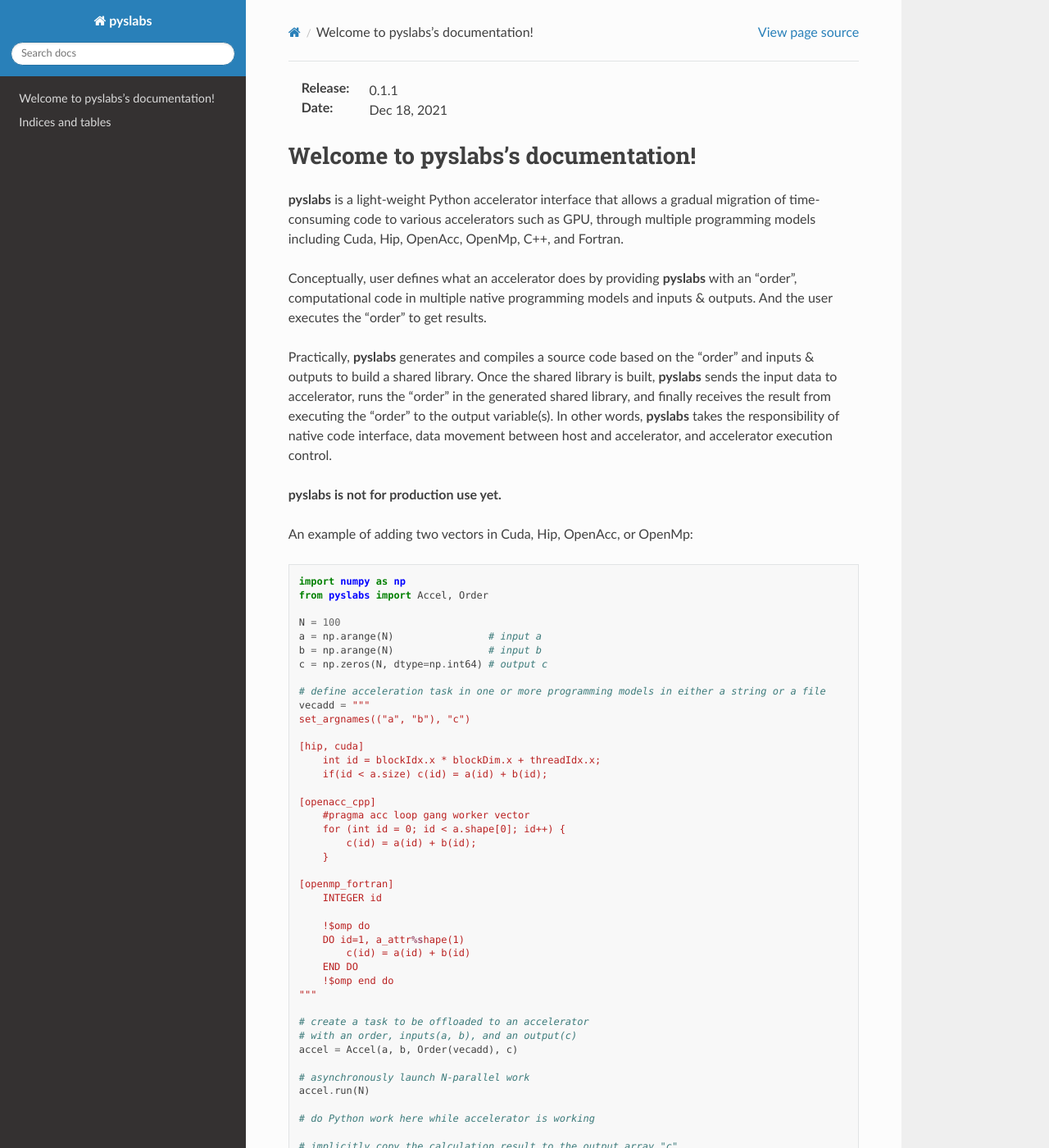
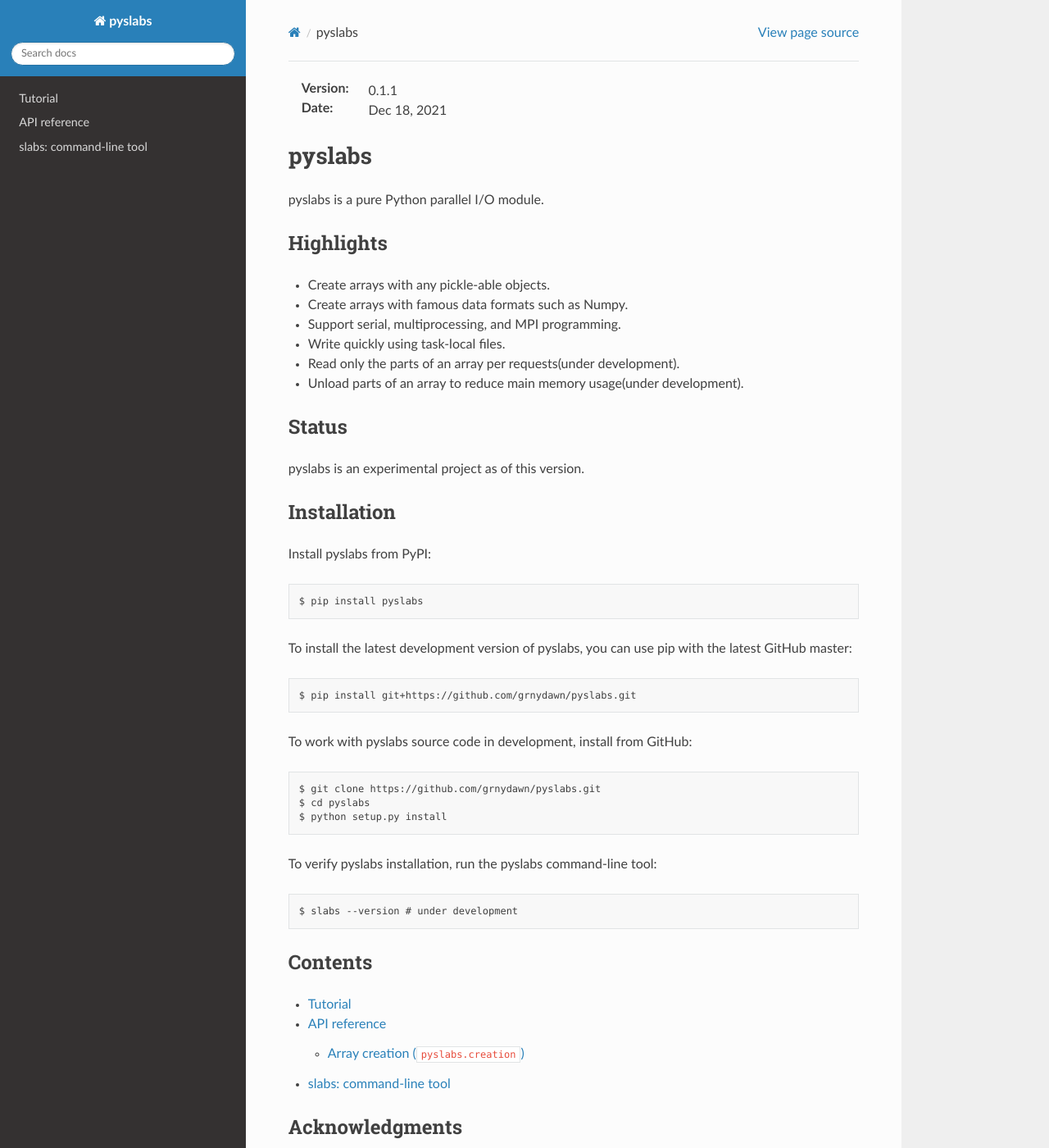
Before and after one commit to grnydawn/pyslabs, a Sphinx documentation site: the page built from doc/source/index.rst, in a window 1280 px wide and 1400 px high. Shown: the whole window at 82% size. Built offline with Sphinx 7.4.7 and the Read the Docs theme 2.0.0, drawn with Linux system fonts in a browser that asks for light colours; some of the changed text lies outside the part shown.

Commit message:
added slabs command-line tool

```diff
--- /dev/null
+++ b/doc/source/api.rst
@@ -0,0 +1,7 @@
+API reference
+=============
+
+.. toctree::
+    :maxdepth: 3
+
+    api/creation
--- /dev/null
+++ b/doc/source/api/creation.rst
@@ -0,0 +1,4 @@
+Array creation (``pyslabs.creation``)
+======================================
+
+T.B.D.
--- a/doc/source/conf.py
+++ b/doc/source/conf.py
@@ -21,6 +21,7 @@
 project = 'pyslabs'
 copyright = '2021, Youngsung Kim'
 author = 'Youngsung Kim'
+email = 'youngsung.kim.act2@gmail.com'
 
 # The full version, including alpha/beta/rc tags
 release = '0.1.1'
--- a/doc/source/index.rst
+++ b/doc/source/index.rst
@@ -1,90 +1,72 @@
 .. pyslabs documentation master file, created by
    sphinx-quickstart on Sat Dec  4 16:54:01 2021.
-   You can adapt this file completely to your liking, but it should at least
-   contain the root `toctree` directive.
 
-.. only:: html
+.. only:: html or man
 
-    :Release: |release|
-    :Date: |today|
+   :Version:  |release|
+   :Date:     |today|
 
-Welcome to pyslabs's documentation!
-===================================
+pyslabs
+===========
 
-**pyslabs** is a light-weight Python accelerator interface that allows a gradual migration of time-consuming code to various accelerators such as GPU, through multiple programming models including Cuda, Hip, OpenAcc, OpenMp, C++, and Fortran.
+pyslabs is a pure Python parallel I/O module.
 
-Conceptually, user defines what an accelerator does by providing **pyslabs** with an "order", computational code in multiple native programming models and inputs & outputs. And the user executes the "order" to get results.
+Highlights
+----------
 
-Practically, **pyslabs** generates and compiles a source code based on the "order" and inputs & outputs to build a shared library. Once the shared library is built, **pyslabs** sends the input data to accelerator, runs the "order" in the generated shared library, and finally receives the result from executing the "order" to the output variable(s). In other words, **pyslabs** takes the responsibility of native code interface, data movement between host and accelerator, and accelerator execution control.
+* Create arrays with any pickle-able objects.
+* Create arrays with famous data formats such as Numpy.
+* Support serial, multiprocessing, and MPI programming.
+* Write quickly using task-local files.
+* Read only the parts of an array per requests(under development).
+* Unload parts of an array to reduce main memory usage(under development).
 
-**pyslabs is not for production use yet.**
+Status
+------
 
-An example of adding two vectors in Cuda, Hip, OpenAcc, or OpenMp:
+pyslabs is an experimental project as of this version.
 
-::
+Installation
+------------
 
-        import numpy as np
-        from pyslabs import Accel, Order
+Install pyslabs from PyPI::
 
-        N = 100
-        a = np.arange(N)                # input a
-        b = np.arange(N)                # input b
-        c = np.zeros(N, dtype=np.int64) # output c
+    $ pip install pyslabs
 
-        # define acceleration task in one or more programming models in either a string or a file
-        vecadd = """
-        set_argnames(("a", "b"), "c")
 
-        [hip, cuda]
-            int id = blockIdx.x * blockDim.x + threadIdx.x;
-            if(id < a.size) c(id) = a(id) + b(id);
+To install the latest development version of pyslabs, you can use pip with the
+latest GitHub master::
 
-        [openacc_cpp]
-            #pragma acc loop gang worker vector
-            for (int id = 0; id < a.shape[0]; id++) {
-                c(id) = a(id) + b(id);
-            }
+    $ pip install git+https://github.com/grnydawn/pyslabs.git
 
-        [openmp_fortran]
-            INTEGER id
+To work with pyslabs source code in development, install from GitHub::
 
-            !$omp do
-            DO id=1, a_attr%shape(1)
-                c(id) = a(id) + b(id)
-            END DO
-            !$omp end do
-        """
+    $ git clone https://github.com/grnydawn/pyslabs.git
+    $ cd pyslabs
+    $ python setup.py install
 
-        # create a task to be offloaded to an accelerator
-        # with an order, inputs(a, b), and an output(c)
-        accel = Accel(a, b, Order(vecadd), c)
+To verify pyslabs installation, run the pyslabs command-line tool::
 
-        # asynchronously launch N-parallel work
-        accel.run(N)
+    $ slabs --version # under development
 
-        # do Python work here while accelerator is working
-
-        # implicitly copy the calculation result to the output array "c"
-        accel.stop()
-
-        assert np.array_equal(c, a + b)
-
-Assuming that at least one compiler of the programming models (and a hardware) is available, the "vecadd order" will be compiled and executed on either a GPU or a CPU.
-
-The easiest way to install **pyslabs** is to use the pip python package manager.
-
-        >>> pip install pyslabs
-
-Source code: `https://github.com/grnydawn/pyslabs <https://github.com/grnydawn/pyslabs/>`_
+Contents
+--------
 
 .. toctree::
-   :maxdepth: 2
-   :caption: Contents:
+    :maxdepth: 2
+
+    tutorial
+    api
+    slabs
 
 
+Acknowledgments
+---------------
+
+This page is inspired from `Zarr <https://zarr.readthedocs.io/en/stable/index.html/>`_ documentation.
 
 Indices and tables
-==================
+------------------
 
 * :ref:`genindex`
 * :ref:`modindex`
--- /dev/null
+++ b/doc/source/slabs.rst
@@ -0,0 +1,8 @@
+.. _tool:
+
+slabs: command-line tool
+===========================
+
+T.B.D.
+
+.. _tool_use:
--- /dev/null
+++ b/doc/source/tutorial.rst
@@ -0,0 +1,8 @@
+.. _tutorial:
+
+Tutorial
+========
+
+T.B.D.
+
+.. _tutorial_create:
```
Also changed, not shown: 2 other files.
